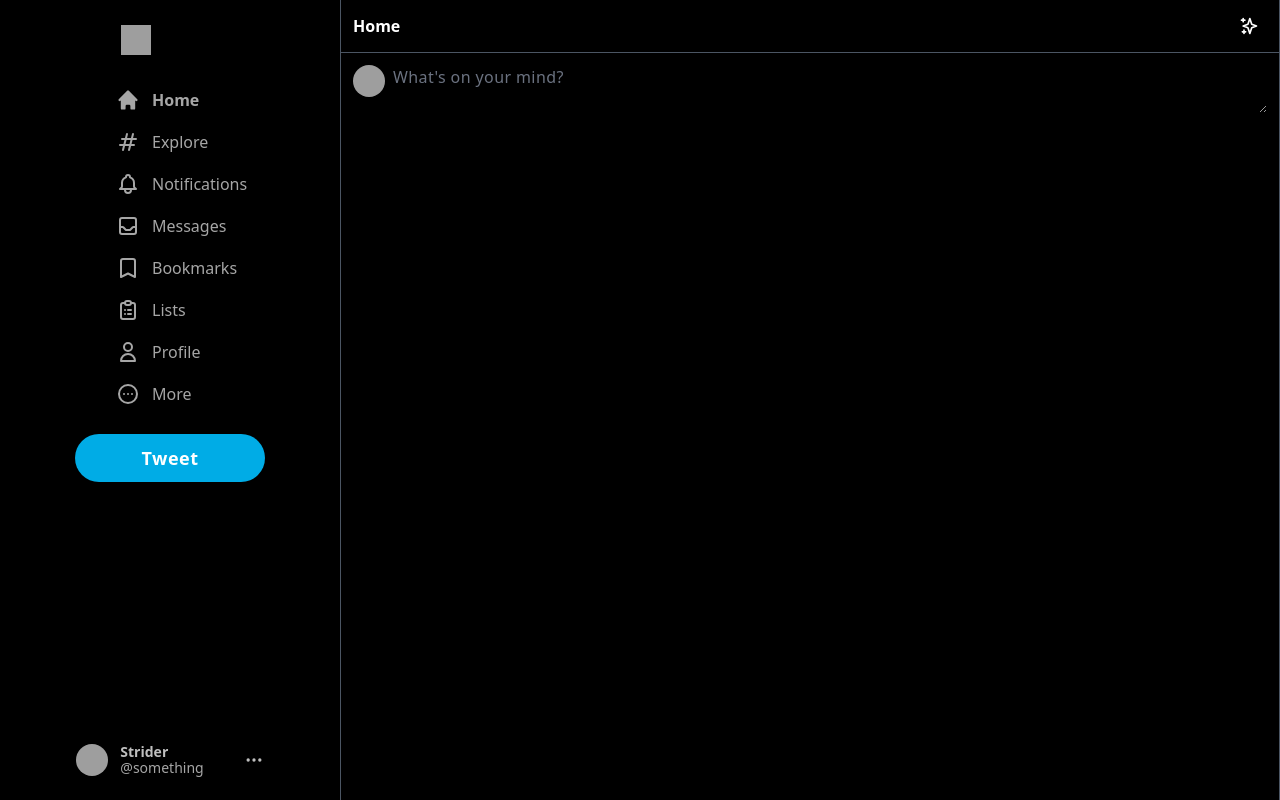
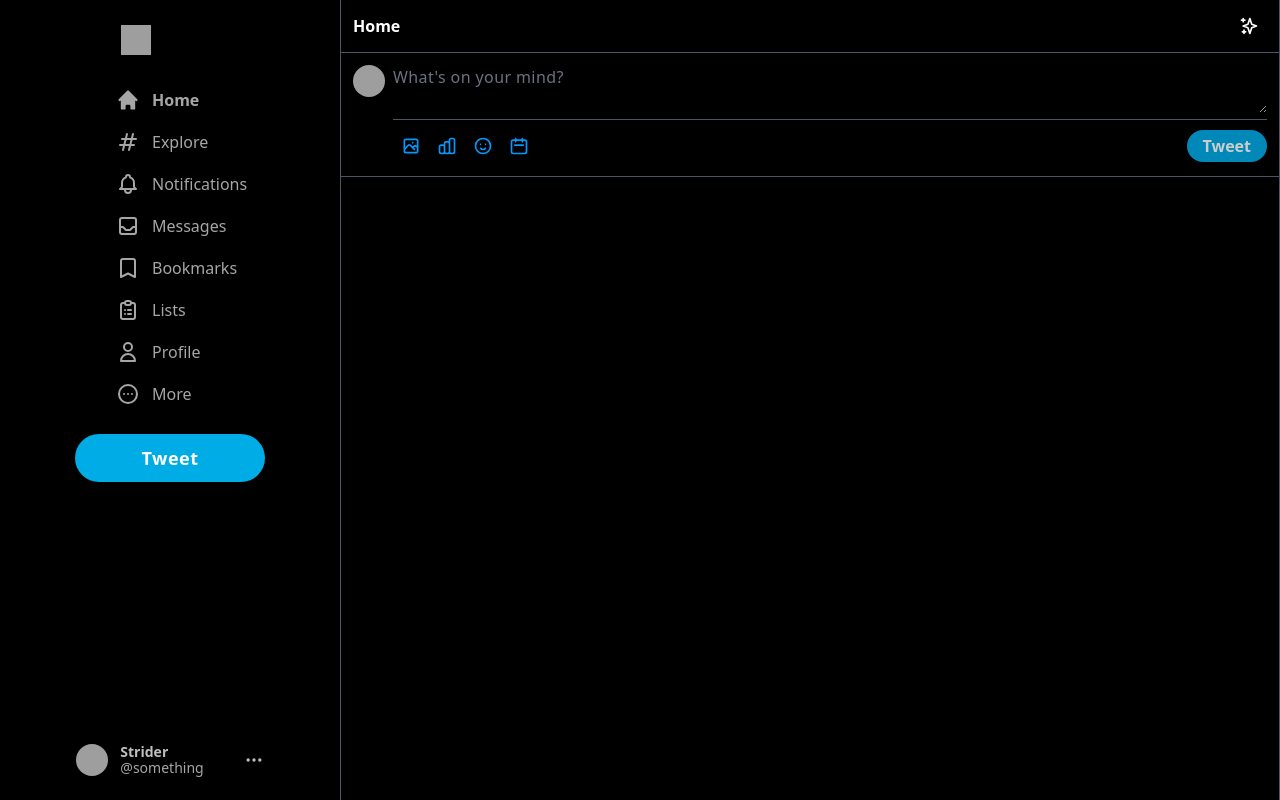
Before and after one commit to Shehara-r-001/twitter-clone-nextjs, a Next.js app: page / in a window 1280 px wide. Built offline with nearby package versions, Linux system fonts and the light colour scheme; grey boxes are pictures that could not be loaded.

Commit message:
create post completed, firebase

```diff
--- a/components/Input.js
+++ b/components/Input.js
@@ -1,22 +1,98 @@
-import React, { useState } from "react";
+import {
+  CalendarIcon,
+  ChartBarIcon,
+  EmojiHappyIcon,
+  PhotographIcon,
+  XIcon,
+} from "@heroicons/react/outline";
+import React, { useRef, useState } from "react";
+import "emoji-mart/css/emoji-mart.css";
+import { Picker } from "emoji-mart";
+
+import { db, storage } from "../firebase";
+import {
+  addDoc,
+  collection,
+  doc,
+  serverTimestamp,
+  updateDoc,
+} from "@firebase/firestore";
+import { getDownloadURL, uploadString, ref } from "firebase/storage";
+// import { getDownloadURL, ref, uploadString } from "@firebase/storage";
 
 function Input() {
   const [input, setInput] = useState("");
   const [selectedFile, setSelectedFile] = useState(null);
+  const filePickerRef = useRef(null);
+  const [showEmojis, setShowEmojis] = useState(false);
+  const [loading, setLoading] = useState(false);
 
   const handleInput = (e) => {
     setInput(e.target.value);
     // console.log(input);
   };
+
+  const addEmoji = (e) => {
+    let sym = e.unified.split("-");
+    let codesArray = [];
+    sym.forEach((el) => codesArray.push("0x" + el));
+    let emoji = String.fromCodePoint(...codesArray);
+    setInput(input + emoji);
+  };
+
+  const postToFb = async () => {
+    if (loading) return;
+    setLoading(true);
+
+    const docRef = await addDoc(collection(db, "tweets"), {
+      // id: session.user.uid,
+      // username: session.user.name,
+      // userImg: session.user.image,
+      // tag: session.user.tag,
+      text: input,
+      timestamp: serverTimestamp(),
+    });
+
+    const imgRef = ref(storage, `tweets/${docRef.id}/image`);
+
+    if (selectedFile) {
+      await uploadString(imgRef, selectedFile, "data_url").then(async () => {
+        const downloadURL = await getDownloadURL(imgRef);
+        await updateDoc(doc(db, "tweets", docRef.id), {
+          image: downloadURL,
+        });
+      });
+    }
+
+    setLoading(false);
+    setInput("");
+    setSelectedFile(null);
+    setShowEmojis(false);
+  };
+
+  const addImage = (e) => {
+    const reader = new FileReader();
+    if (e.target.files[0]) {
+      reader.readAsDataURL(e.target.files[0]);
+    }
+    reader.onload = (readerEvent) => {
+      setSelectedFile(readerEvent.target.result);
+    };
+  };
+
   return (
-    <div className={`boder-b border-gray-600 p-3 flex space-x-2 `}>
+    <div
+      className={`border-b border-gray-600 p-3 flex space-x-2 ${
+        loading && "opacity-50"
+      }`}
+    >
       <img
         src="https://cdn.icon-icons.com/icons2/1378/PNG/512/avatardefault_92824.png"
         alt="user-img"
         className="h-8 w-8 rounded-full cursor-pointer"
       />
       <div className="w-full divide-y divide-gray-600">
-        <div className={``}>
+        <div className={`${selectedFile && "pb-7"} &{input && "space-y-2"}`}>
           <textarea
             value={input}
             name=""
@@ -25,10 +101,75 @@ function Input() {
             placeholder="What's on your mind?"
             onChange={handleInput}
           />
-          <div className="relative">
-            <div></div>
+
+          {selectedFile && (
+            <div className="relative">
+              <div className="absolute w-7 h-7 hover:bg-[#404040] bg-opacity-70 rounded-full flex items-center justify-center top-1 left-1 cursor-pointer">
+                <XIcon
+                  className="text-white h-5"
+                  onClick={() => setSelectedFile(null)}
+                />
+              </div>
+              <img
+                src={selectedFile}
+                alt=""
+                className="rounded-2xl max-h-80 object-contain"
+              />
+            </div>
+          )}
+        </div>
+
+        {!loading && (
+          <div className="flex items-center justify-between pt-2">
+            <div className="flex items-center">
+              <div
+                className="icon-blue"
+                onClick={() => filePickerRef.current.click()}
+              >
+                <PhotographIcon className="h-[20px] text-[#0099ff]" />
+                <input
+                  type="file"
+                  onChange={addImage}
+                  ref={filePickerRef}
+                  hidden
+                />
+              </div>
+              <div className="icon-blue">
+                <ChartBarIcon className="h-[20px] text-[#0099ff]" />
+              </div>
+              <div
+                className="icon-blue"
+                onClick={() => setShowEmojis(!showEmojis)}
+              >
+                <EmojiHappyIcon className="h-[20px] text-[#0099ff]" />
+              </div>
+              <div className="icon-blue">
+                <CalendarIcon className="h-[20px] text-[#0099ff]" />
+              </div>
+
+              {showEmojis && (
+                <Picker
+                  theme="dark"
+                  onSelect={addEmoji}
+                  style={{
+                    position: "absolute",
+                    marginTop: "470px",
+                    // marginLeft: "40px",
+                    maxWidth: "300px",
+                    borderRadius: "10px",
+                  }}
+                />
+              )}
+            </div>
+            <button
+              className="bg-[#00ace6] text-white rounded-full px-4 py-1 font-bold hover:bg-[#66c2ff] disabled:opacity-80 desabled:cursor-default"
+              disabled={!input.trim() && !selectedFile}
+              onClick={postToFb}
+            >
+              Tweet
+            </button>
           </div>
-        </div>
+        )}
       </div>
     </div>
   );
--- /dev/null
+++ b/firebase.js
@@ -0,0 +1,25 @@
+// Import the functions you need from the SDKs you need
+import { initializeApp, getApp, getApps } from "firebase/app";
+import { getFirestore } from "firebase/firestore";
+import { getStorage } from "firebase/storage";
+
+// TODO: Add SDKs for Firebase products that you want to use
+// https://firebase.google.com/docs/web/setup#available-libraries
+
+// Your web app's Firebase configuration
+const firebaseConfig = {
+  apiKey: "AIzaSyCofOiNn2onLHEwO8kqCHOZzh2XWzf4KcU",
+  authDomain: "twitter-clone-52dc6.firebaseapp.com",
+  projectId: "twitter-clone-52dc6",
+  storageBucket: "twitter-clone-52dc6.appspot.com",
+  messagingSenderId: "945456482503",
+  appId: "1:945456482503:web:0cdb38eb048202178516e2",
+};
+
+// Initialize Firebase
+const app = !getApps().length ? initializeApp(firebaseConfig) : getApp();
+const db = getFirestore();
+const storage = getStorage();
+
+export default app;
+export { db, storage };
--- a/package.json
+++ b/package.json
@@ -10,6 +10,8 @@
   },
   "dependencies": {
     "@heroicons/react": "^1.0.5",
+    "emoji-mart": "^3.0.1",
+    "firebase": "^9.6.7",
     "next": "12.1.0",
     "react": "17.0.2",
     "react-dom": "17.0.2"
--- a/styles/globals.css
+++ b/styles/globals.css
@@ -5,6 +5,10 @@
 @layer components {
   .hoverAnim {
     @apply hover:bg-[#4d4d4d] hover:bg-opacity-30 rounded-full cursor-pointer xl:w-auto xl:h-auto xl:px-4 xl:py-3 transition duration-150 ease-in;
+  }
+
+  .icon-blue {
+    @apply cursor-pointer w-9 h-9 hover:bg-[#b3e0ff] hover:bg-opacity-20 rounded-full flex items-center justify-center transition ease-in;
   }
 }
 
```
Also changed, not shown: 1 other file (tests, documents, lock files or other folders).
